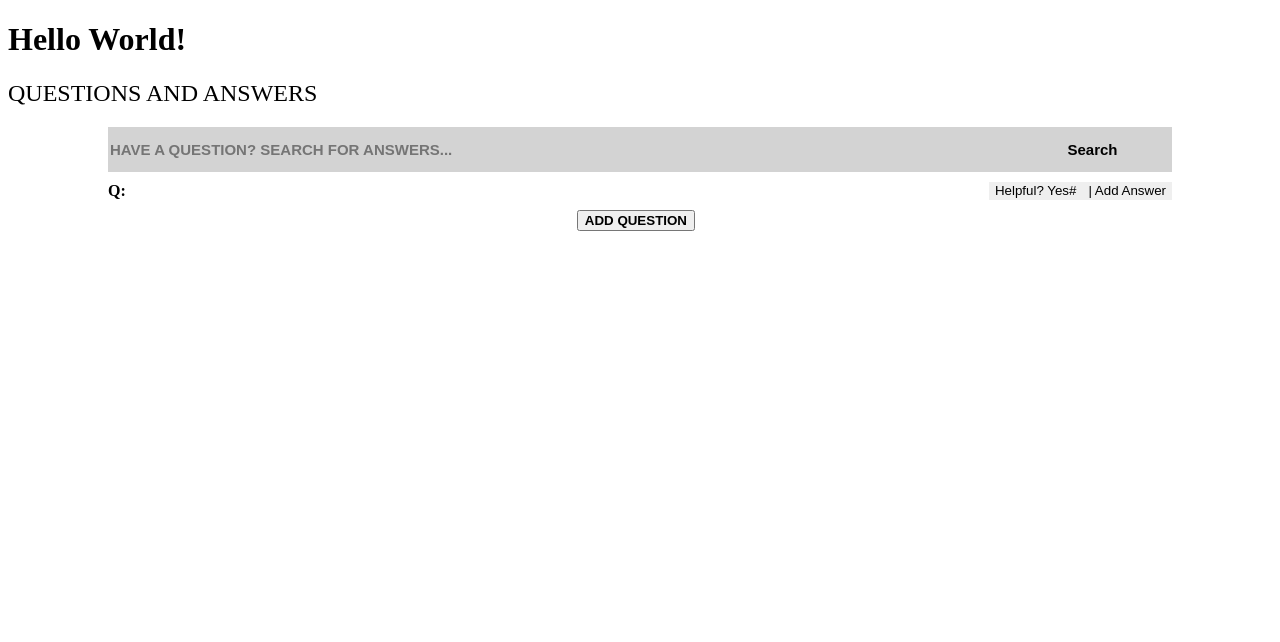
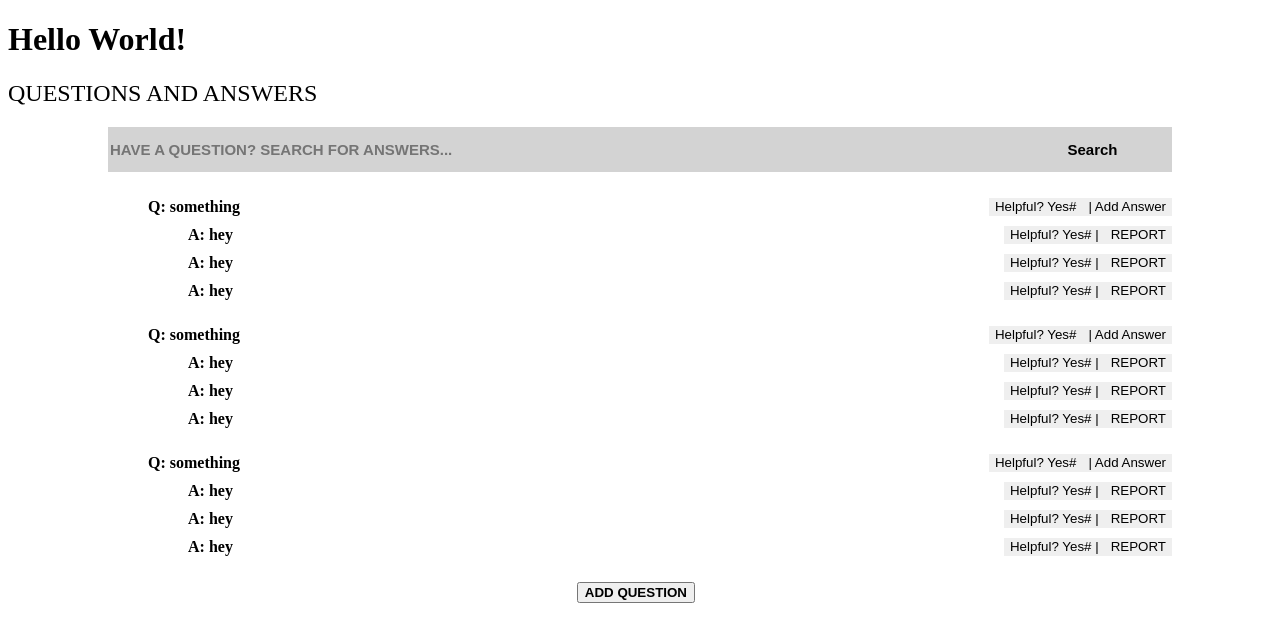
Before and after one commit to ScottBClary/uzumaki_project_atelier, a React app: page / in a window 1280 px wide. Shown: the top 642 px of the page. Built offline with nearby package versions, Linux system fonts and the light colour scheme; no server answers.

Commit message:
added q and a list

```diff
--- a/config.js
+++ b/config.js
@@ -3,6 +3,8 @@
 // Within your project, whereever you would be using the environment variable e.g.
 
 // // index.js
-// require("dotenv").config();
+// require('dotenv').config();
 
-// const API_KEY = process.env.API_KEY;
+// export const authToken = {
+//   API_TOKEN: process.env.API_TOKEN
+// };
--- a/package.json
+++ b/package.json
@@ -7,6 +7,7 @@
   "license": "MIT",
   "dependencies": {
     "@reduxjs/toolkit": "^1.8.1",
+    "axios": "^0.27.2",
     "react": "^18.1.0",
     "react-dom": "^18.1.0",
     "react-modal": "^3.15.1"
@@ -17,6 +18,7 @@
     "@babel/preset-react": "^7.17.12",
     "babel-loader": "^8.2.5",
     "css-loader": "^6.7.1",
+    "dotenv-webpack": "^7.1.0",
     "style-loader": "^3.3.1",
     "webpack": "^5.72.1",
     "webpack-cli": "^4.9.2",
--- a/src/QandA/AddA.js
+++ b/src/QandA/AddAModal.js
@@ -1,6 +1,7 @@
 import React from 'react';
+// import OneQ from './OneQ';
 
-class AddA extends React.Component {
+class AddAModal extends React.Component {
   constructor(props) {
     super(props);
   }
@@ -21,4 +22,4 @@ class AddA extends React.Component {
   }
 }
 
-export default AddA;
+export default AddAModal;
--- a/src/QandA/AddQModal.js
+++ b/src/QandA/AddQModal.js
@@ -7,6 +7,7 @@ class AddQModal extends React.Component {
 
     // this.addQuestion = this.addQuestion.bind(this);
   }
+  //if length of input is 0 then return message
 
   // addQuestion() {
   //   axios.post('/qa/questions', {})
@@ -23,13 +24,13 @@ class AddQModal extends React.Component {
         <div className='question-modal-close' onClick={this.props.closeQuestionModal}>x</div>
         <h3 className='add-question-titles'>ASK YOUR QUESTION</h3>
         <h3 className='add-question-titles'>ABOUT THE -PRODUCT NAME-</h3>
-        <h3 className='add-question-titles'>Your Question* 1000 chars</h3>
-        <textarea className='add-question-text'></textarea>
-        <h3 className='add-question-titles'>Nickname* 60 chars</h3>
-        <input className='add-question-username' placeholder={'Example:jackson11!'}></input>
+        <h3 className='add-question-titles'>Your Question*</h3>
+        <textarea className='add-question-text' maxLength={1000}></textarea>
+        <h3 className='add-question-titles'>Nickname*</h3>
+        <input className='add-question-username' maxLength={60} placeholder={'Example:jackson11!'}></input>
         <span>For privacy reasons, do not use your full name or email address</span>
-        <h3 className='add-question-titles'>Email* 60 chars</h3>
-        <input className='add-question-email' placeholder={'Example: jack@email.com'}></input>
+        <h3 className='add-question-titles'>Email*</h3>
+        <input className='add-question-email' maxLength={60} placeholder={'Example: jack@email.com'}></input>
         <span>For authentication reasons, you will be not be emailed</span>
         <button className='submit-question-button' onClick={this.props.closeQuestionModal}>SUBMIT</button>
       </div>
--- a/src/QandA/MainQA.js
+++ b/src/QandA/MainQA.js
@@ -2,31 +2,66 @@ import React from 'react';
 import Search from './Search.js';
 import OneQ from './OneQ.js';
 import OneA from './OneA.js';
-import QList from './QList';
+import QAList from './QAList.js';
 import AddQModal from './AddQModal.js';
+import axios from 'axios';
 import '../QandAstyle.css';
+// import data from './questionsdata.js';
 
 class MainQA extends React.Component {
   constructor(props) {
     super(props);
     this.state = {
-      questionModalOpened: false
+      questionModalOpened: false,
+      results: [{
+        question: "something",
+        answers: ['hey','hey', 'hey']
+      },
+      {
+        question: "something",
+        answers: ['hey','hey', 'hey']
+      },
+      {
+        question: "something",
+        answers: ['hey','hey', 'hey']
+      }],
+      productId: 66642
+
     };
     this.openQuestionModal = this.openQuestionModal.bind(this);
+
   }
+
+  componentDidMount() {
+    axios.get(`https://app-hrsei-api.herokuapp.com/api/fec2/hr-rfc/qa/questions?product_id=${this.state.productId}`, {
+      headers: {
+        Authorization: process.env.API_TOKEN
+      }
+    })
+    // axios.get('/qa/questions', {'product_id': this.state.productId, 'results': this.state.questions})
+      .then((body) => {
+        this.setState({
+          results: body.data.results
+        });
+      })
+      .catch((error) => {
+        console.log('error:', error);
+      })
+      .then();
+    //for prevent default event explanation hitting the api around 15 min in
+  }
+
   openQuestionModal() {
     this.setState({
       questionModalOpened: !this.state.questionModalOpened
     });
-    console.log('clicked');
   }
   render() {
     return (
       <div>
         <h2 className='header'>QUESTIONS AND ANSWERS</h2>
         <Search/>
-        <QList className='qa-container'/>
-        {/* <OneA/> */}
+        <QAList questions={this.state.results} className='qa-container'/>
         {/* <button>More Answered Questions</button> */}
         {this.state.questionModalOpened ? <AddQModal closeQuestionModal={this.openQuestionModal}/> : null}
         <button className='add-question-button' onClick={this.openQuestionModal}>ADD QUESTION</button>
--- a/src/QandA/OneA.js
+++ b/src/QandA/OneA.js
@@ -3,20 +3,32 @@ import React from 'react';
 class OneA extends React.Component {
   constructor(props) {
     super(props);
+    this.state = {
+      notReported: true
+    };
+    this.reportClick = this.reportClick.bind(this);
+  }
+
+  reportClick() {
+    this.setState({
+      notReported: !this.state.notReported
+    });
   }
   render() {
     return (
       <div className='answer'>
-        <p className='answer-text'>A:</p>
+        <div className='answer-text'>A: {this.props.answer}</div>
         <div className='answer-links'>
-          <span className='answer-help-link'>Helpful? Yes#</span>
-          <span className='answer-report-link'>Report or Reported</span>
+          <button className='answer-help-link'>Helpful? Yes# |</button>
+          <button className='answer-report-link' onClick={this.reportClick}>{this.state.notReported ? 'REPORT' : 'REPORTED'}</button>
         </div>
-        <span className='answer-identifier'>by user, Month DD, YYYY</span>
-        <button>See More Answers or Collapse Answers</button>
+        {/* <span className='answer-identifier'>by user, Month DD, YYYY</span> */}
+        {/* <button>See More Answers or Collapse Answers</button> */}
       </div>
     );
   }
 }
 
+
+
 export default OneA;
--- a/src/QandA/OneQ.js
+++ b/src/QandA/OneQ.js
@@ -1,17 +1,30 @@
 import React from 'react';
-import OneA from './OneA.js';
+import AddAModal from './AddQModal.js';
 
 class OneQ extends React.Component {
   constructor(props) {
     super(props);
+    this.state = {
+      answerModalOpened: false,
+    };
+    this.openAnswerModal = this.openAnswerModal.bind(this);
   }
+
+  openAnswerModal() {
+    this.setState({
+      answerModalOpened: !this.state.answerModalOpened
+    });
+  }
+
   render() {
     return (
       <div className='question'>
-        <div className='question-text'>Q:</div>
+        <div className='question-text'>Q: {this.props.question} </div>
         <div className='question-links'>
           <button className='question-help-link'>Helpful? Yes#</button>
-          <button className='question-add-answer-link'>|  Add Answer</button>
+          {this.state.answerModalOpened ? <AddAModal/> : null}
+          <button className='question-add-answer-link' onClick={this.openAnswerModal}>|  Add Answer</button>
+          {/* {this.state.answerModalOpened ? <AddAModal/> : null} */}
         </div>
       </div>
     );
--- /dev/null
+++ b/src/QandA/QAList.js
@@ -0,0 +1,24 @@
+import React from 'react';
+import OneQ from './OneQ.js';
+import OneA from './OneA.js';
+
+const QAList = function ({ questions }) {
+  const entryList = questions.map((entry, index) =>
+    <ul key={index}>
+      <OneQ question={entry.question}/>
+      {entry.answers.map((answer, index) =>
+        <ul key={index}>
+          <OneA answer={answer}/>
+        </ul>
+      )}
+    </ul>
+  );
+  return (
+    <div>
+      {entryList}
+      {/* {answerList} */}
+    </div>
+  );
+};
+
+export default QAList;
--- a/src/QandA/QList.js
+++ /dev/null
@@ -1,17 +0,0 @@
-import React from 'react';
-import OneQ from './OneQ.js';
-
-class QList extends React.Component {
-  constructor(props) {
-    super(props);
-  }
-  render() {
-    return (
-      <div>
-        <OneQ/>
-      </div>
-    );
-  }
-}
-
-export default QList;
--- a/src/QandAstyle.css
+++ b/src/QandAstyle.css
@@ -30,6 +30,7 @@
   font-size: 15px;
   font-weight: bold;
   width: 15%;
+  cursor: pointer;
 
 }.search-button:hover {
   border: 1px solid black;
@@ -72,14 +73,23 @@
  margin-top: 10px;
  margin-left: 45%;
  font-weight: bold;
+ cursor: pointer;
 }
 /*-------------Answer---------*/
 .answer {
-  background-color: green;
+
+  display: flex;
+  font-weight: bold;
+  max-width: 100%;
+  margin: 0 100px 0 100px;
+  padding-top: 10px;
 
 }
 .answer-text {
-  background-color: green;
+
+  height: auto;
+  float: right;
+  width: 60%;
 
 }
 .answer-identifier {
@@ -87,16 +97,22 @@
 
 }
 .answer-links {
-  background-color: yellow;
+  cursor: pointer;
+  float: left;
+  height: auto;
+  width: 40%;
+  display: flex;
+  justify-content: end;
+  border: none;
 
 }
 
 .answer-help-link {
-  background-color: yellow;
+  border: none;
 }
 
 .answer-report-link {
-  background-color: yellow;
+  border: none;
 }
 
 
@@ -135,6 +151,7 @@
   margin-top: 20px;
   margin-bottom: 20px;
   font-weight: bold;
+  cursor: pointer;
 }
 
 .question-modal-close {
--- a/src/index.jsx
+++ b/src/index.jsx
@@ -3,6 +3,7 @@ import React from 'react';
 import reactDom from 'react-dom';
 import { createRoot } from 'react-dom/client';
 import MainQA from './QandA/MainQA.js';
+import axios from 'axios';
 
 const root = createRoot(document.getElementById('root'));
 
--- a/webpack.config.js
+++ b/webpack.config.js
@@ -1,6 +1,7 @@
 //For node to know out absolute file path we will be using the internal module path
 const path = require('path');
 const webpack = require('webpack');
+
 
 //Our export here is the configuration webpack we will use
 module.exports = {
@@ -55,5 +56,9 @@ module.exports = {
         API_TOKEN: JSON.stringify(process.env.API_TOKEN),
       },
     }),
-  ]
+    new Dotenv({
+      'process.env': {
+        API_TOKEN: JSON.stringify(process.env.API_TOKEN),
+      }
+    })]
 };
```
Also changed, not shown: 2 other files (tests, documents, lock files or other folders).
